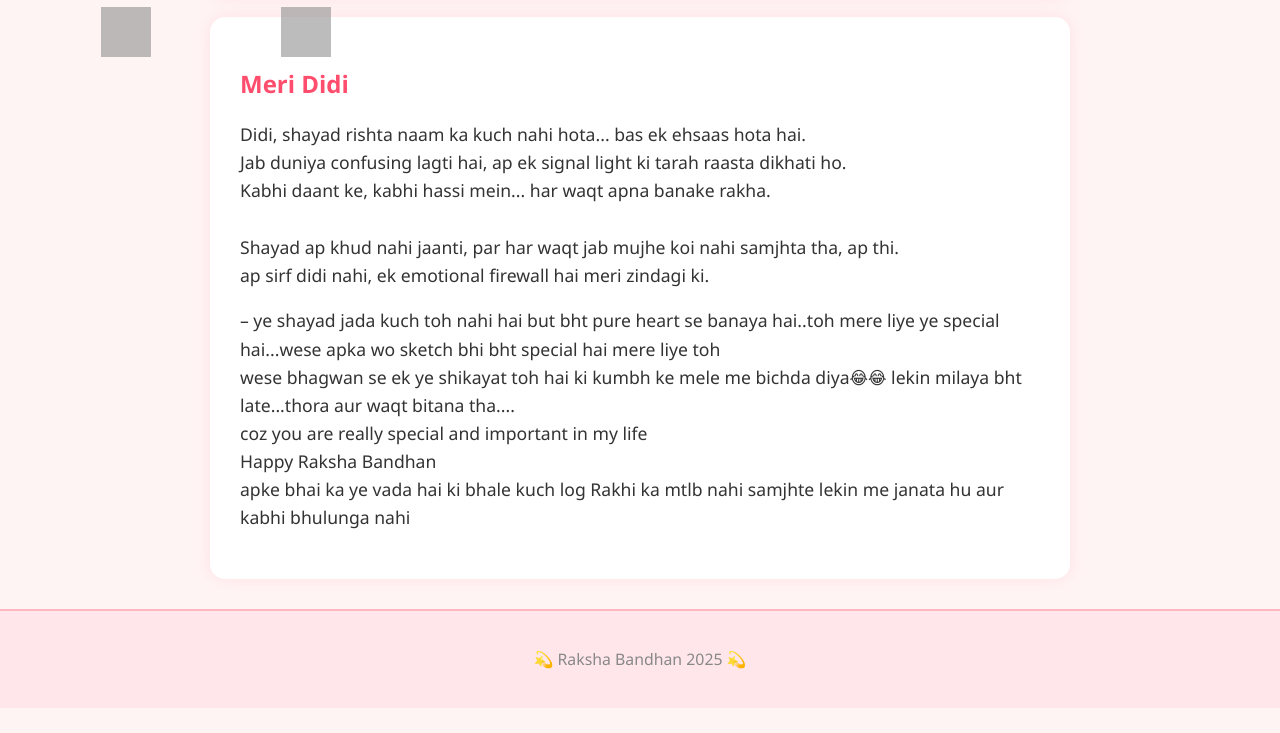
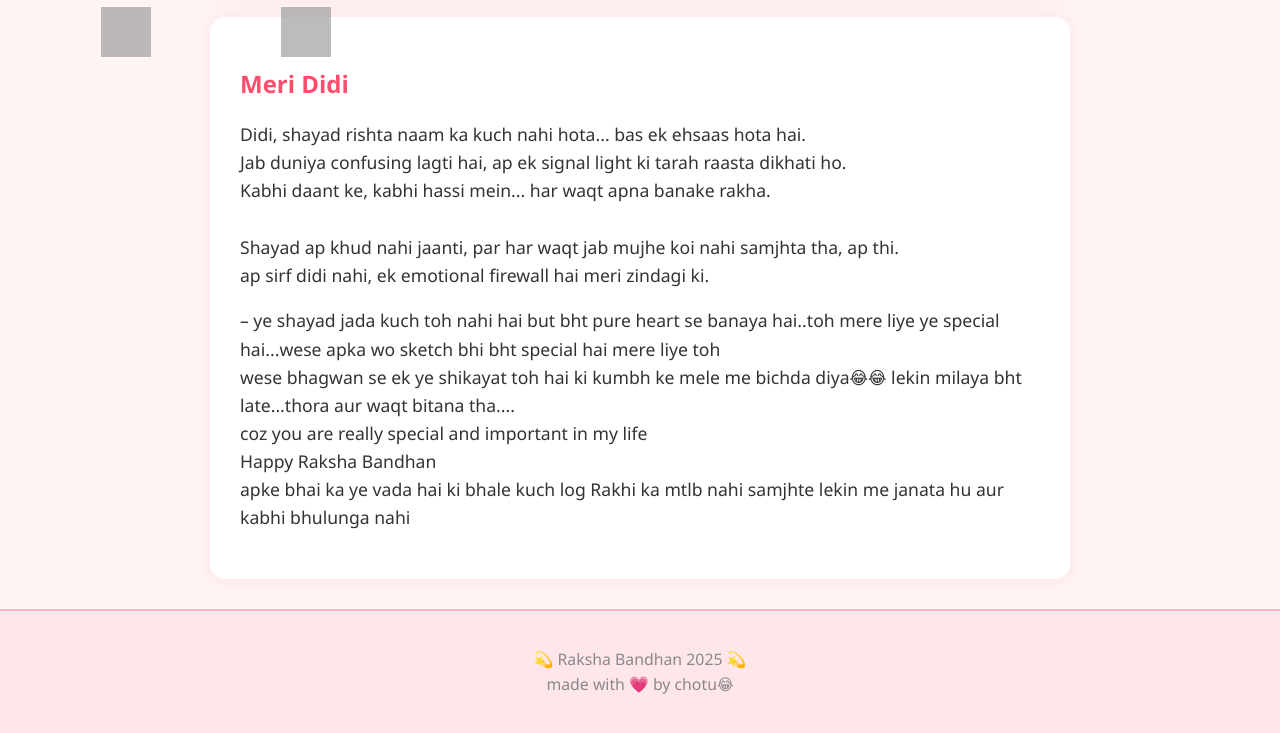
Before and after one commit to Rajdeep-deycreator/Rakhsha-bandhan, a plain HTML site: page msg.html in a window 1280 px wide. Shown: the part 542-1275 px from the top of the page. Before the commit the page ends 1250 px from the top, so only its background shows below. Drawn offline with Linux system fonts and the light colour scheme; grey boxes are pictures that could not be loaded.

Commit message:
update msg.html

```diff
--- a/msg.html
+++ b/msg.html
@@ -38,7 +38,7 @@
     </p>
     <p class="sign">– ye shayad jada kuch toh nahi hai but bht pure heart se banaya hai..toh mere liye ye special hai...wese apka wo sketch bhi bht special hai mere liye toh<br>wese bhagwan se ek ye shikayat toh hai ki kumbh ke mele me bichda diya😂😂 lekin milaya bht late...thora aur waqt bitana tha....<br> coz you are really special and important in my life<br> Happy Raksha Bandhan<br> apke bhai ka ye vada hai ki bhale kuch log Rakhi ka mtlb nahi samjhte lekin me janata hu aur kabhi bhulunga nahi</p>
   </section>  <footer>
-    <p>💫 Raksha Bandhan 2025 💫</p>
+    <p>💫 Raksha Bandhan 2025 💫<br>made with 💗 by chotu😂</p>
   </footer>
 </body>
 </html>
```
